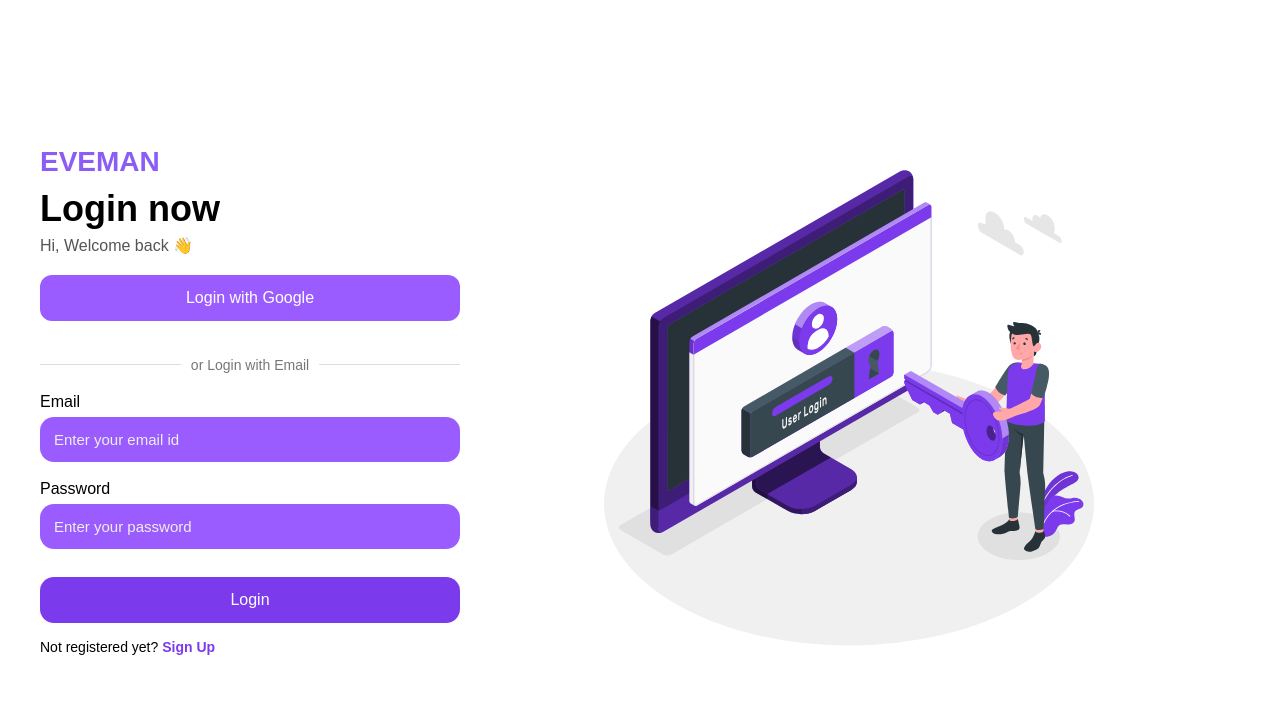
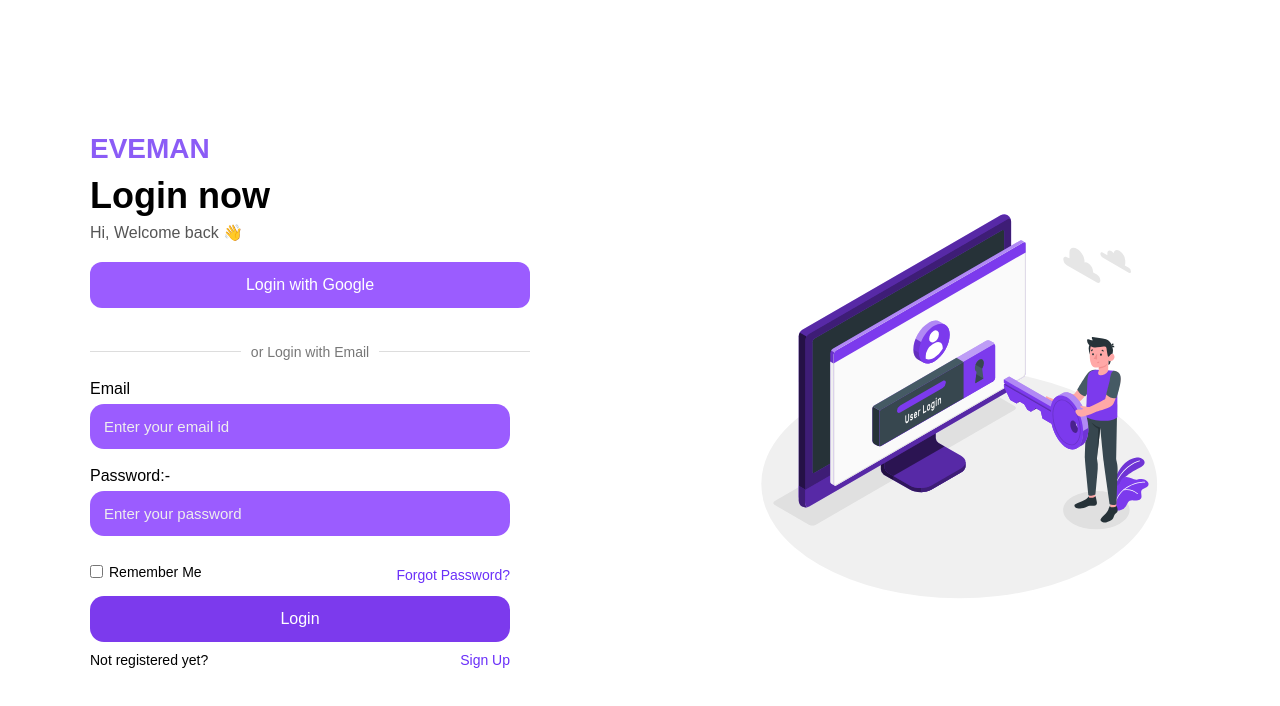
Before and after one commit to iamarun0708/Inter-College-Event-Management-Platform, a React app in the folder frontend/: page / in a window 1280 px wide. Shown: the top 706 px of the page. Built offline with nearby package versions, Linux system fonts and the light colour scheme; the HTML template or start-up script is replaced by a standard one.

Commit message:
Updated login UI and forgot password flow

```diff
--- a/frontend/src/pages/Login.jsx
+++ b/frontend/src/pages/Login.jsx
@@ -19,26 +19,53 @@ export default function Login() {
         <span></span>
       </div>
 
+      {/* EMAIL */}
       <label>Email</label>
-        <input placeholder="Enter your email id" />
+      <div className="field-group">
+        <input
+          type="email"
+          placeholder="Enter your email id"
+        />
+      </div>
 
-        <label>Password</label>
-        <input type="password" placeholder="Enter your password" />
+      <label>Password:-</label>
 
-        <button className="login-btn">Login</button>
+<div className="field-group">
+  <input
+    type="password"
+    placeholder="Enter your password"
+  />
 
-        <div className="link">
-          Not registered yet?{" "}
-          <span onClick={() => navigate("/signup")}>Sign Up</span>
+  <div className="password-row">
+    <label className="remember-me">
+      <input type="checkbox" />
+      Remember Me
+    </label>
+
+    <span className="auth-link">
+      Forgot Password?
+    </span>
   </div>
 </div>
 
+
+      <div className="field-group">
+  <button className="login-btn">Login</button>
+
+  <div className="password-row">
+    <span>Not registered yet?</span>
+    <span className= "auth-link" onClick={() => navigate("/signup")}>Sign Up</span>
+  </div>
+</div>
+
+
+    </div>
+
+    {/* ILLUSTRATION */}
     <div className="auth-illustration">
-        <img
-          src="./src/assets/login.svg"
-          alt="illustration"
-        />
+      <img src="./src/assets/login.svg" alt="illustration" />
     </div>
   </div>
 );
+
 }
--- a/frontend/src/pages/Register.jsx
+++ b/frontend/src/pages/Register.jsx
@@ -14,7 +14,7 @@ export default function Register() {
         />
       </div>
 
-
+      {/* RIGHT FORM */}
       <div className="auth-form">
         <div className="logo">EVEMAN</div>
         <div className="title">Register Now</div>
--- a/frontend/src/styles/auth.css
+++ b/frontend/src/styles/auth.css
@@ -11,14 +11,16 @@ body {
 
 .auth-wrapper {
   display: flex;
+  align-items: center;
+  justify-content: center;   /* centers content block */
+  gap: 200px;                 /* 🔥 reduce middle gap */
   min-height: 100vh;
-  align-items: center;
-  justify-content: center;
-  padding: 40px;
+  padding: 0 40px;           /* 🔥 reduce side space */
 }
 
 .auth-form {
-  width: 420px;
+  flex: 1;
+  max-width: 440px;          /* 🔥 slightly smaller */
 }
 
 .logo {
@@ -103,26 +105,115 @@ input::placeholder {
   margin-top: 10px;
 }
 
-.link {
-  margin-top: 16px;
-  font-size: 14px;
+.auth-link {
+  color: #7c3aed;          /* 🔥 Purple */
+  cursor: pointer;         /* 🔥 Hand cursor */
+  font-weight: 500;
 }
 
-.link span {
-  color: #7c3aed;
-  cursor: pointer;
-  font-weight: 600;
+.auth-link:hover {
+  text-decoration: underline;
 }
 
 .auth-illustration {
   flex: 1;
+  max-width: 460px;          /* 🔥 slightly smaller */
   display: flex;
   justify-content: center;
 }
 
 .auth-illustration img {
-  max-width: 520px;
+  width: 100%;
+  max-width: 420px;          /* 🔥 prevents oversized image */
 }
+
+
+/* This defines the SINGLE alignment column */
+.field-group {
+  width: 100%;
+  max-width: 420px;
+}
+
+/* Input */
+.field-group input {
+  width: 100%;
+}
+
+/* Shared row under input / button */
+.password-row {
+  margin-top: 10px;
+  display: flex;
+  justify-content: space-between;
+  align-items: center;
+  width: 100%;
+  font-size: 14px;
+}
+
+/* Checkbox */
+.remember-me {
+  display: flex;
+  align-items: center;
+  gap: 6px;
+  white-space: nowrap;
+}
+
+.remember-me input {
+  margin: 0;
+}
+
+/* Links */
+.auth-link {
+  color: #6a2ff9;
+  cursor: pointer;
+  white-space: nowrap;
+}
+
+.auth-link:hover {
+  text-decoration: underline;
+}
+
+/* Button */
+.login-btn {
+  width: 100%;
+}
+
+
+
+/* Sign up text aligned to button width */
+.signup-text {
+  margin-top: 12px;
+  font-size: 14px;
+  text-align: right;      /* 🔑 aligns Sign Up to button */
+}
+
+.signup-text span {
+  color: #6a2ff9;
+  cursor: pointer;
+}
+
+.signup-text span:hover {
+  text-decoration: underline;
+}
+
+.signup-row {
+  margin-top: 12px;
+  display: flex;
+  justify-content: space-between; /* 🔥 left & right */
+  align-items: center;
+  font-size: 14px;
+}
+
+.signup-right {
+  color: #6a2ff9;
+  cursor: pointer;
+}
+
+.signup-right:hover {
+  text-decoration: underline;
+}
+
+
+
 
 @media (max-width: 600px) {
   .auth-wrapper {
```
Lines whose indentation alone changed are shown as unchanged.
